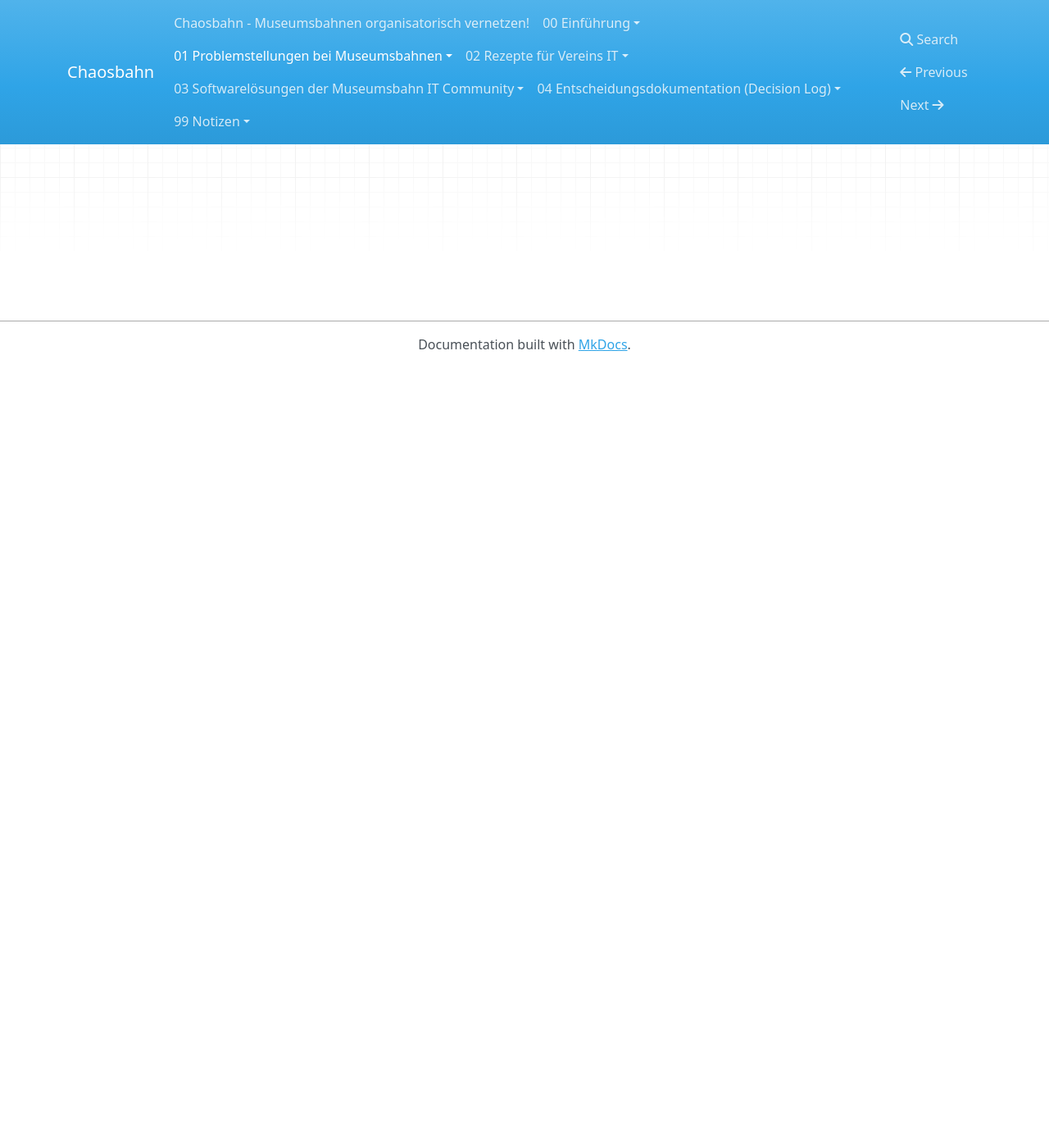
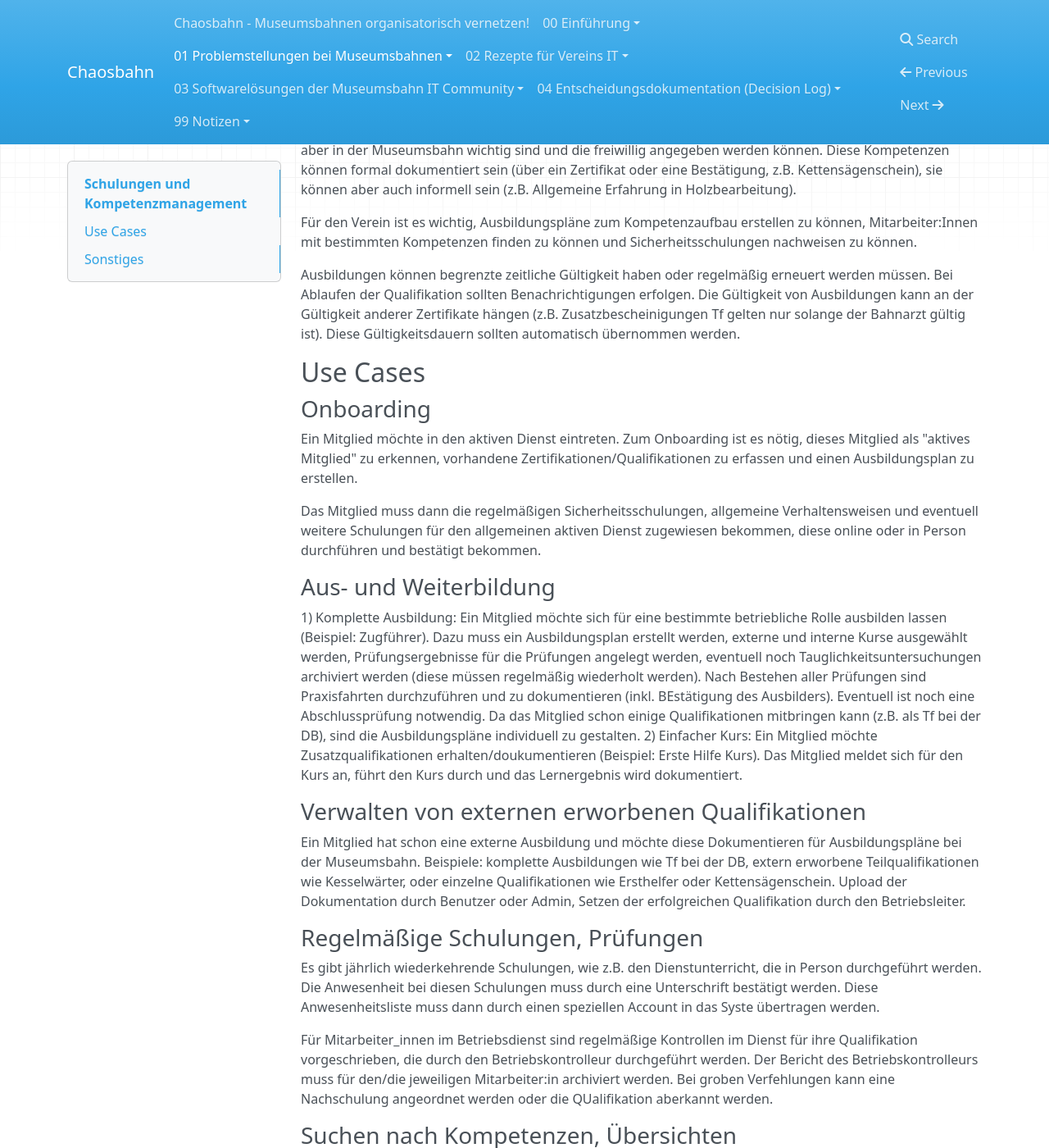
Before and after one commit to museumsbahn-it-community/museumsbahn-knowledgebase, an MkDocs documentation site: the page built from docs/01 Problemstellungen bei Museumsbahnen/08 Schulungen/00 Problembeschreibung.md, in a window 1280 px wide and 1400 px high, scrolled down 235 px. Shown: the whole window at 82% size. Built offline with MkDocs 1.6.1, drawn with Linux system fonts in a browser that asks for light colours; nearby versions of some CDN libraries; before the commit the page ends 900 px from its top, so only the background shows below that; some of the changed text lies outside the part shown.

Commit message:
Problembeschreibung Schulungen angefangen

```diff
--- a/docs/01 Problemstellungen bei Museumsbahnen/08 Schulungen/00 Problembeschreibung.md
+++ b/docs/01 Problemstellungen bei Museumsbahnen/08 Schulungen/00 Problembeschreibung.md
@@ -1,4 +1,45 @@
-# Schulungen
-Museumbahnen müssen ihre Mitarbeiter regelmäßig schulen und auch die Qualifikationsnachweise verwalten (aufbewahren, vorhalten für Behörden, ...)
+# Schulungen und Kompetenzmanagement
+
+Museumbahnen müssen ihre Mitarbeiter:Innen regelmäßig schulen und auch die Qualifikationsnachweise verwalten (aufbewahren, vorhalten für Behörden, ...)
 
 Bestimmte Schulungen müssen jedes Jahr durchgeführt werden und der Besuch dieser Schulung muss nachgehalten werden (z.B. Dienstunterricht, Staplerkunde, ...)
+
+Die Mitarbeiter:Innen haben auch Kompetenzen, die sie außerhalb der Museumsbahn erworben haben, die aber in der Museumsbahn wichtig sind und die freiwillig angegeben werden können. Diese Kompetenzen können formal dokumentiert sein (über ein Zertifikat oder eine Bestätigung, z.B. Kettensägenschein), sie können aber auch informell sein (z.B. Allgemeine Erfahrung in Holzbearbeitung).
+
+Für den Verein ist es wichtig, Ausbildungspläne zum Kompetenzaufbau erstellen zu können, Mitarbeiter:Innen mit bestimmten Kompetenzen finden zu können und Sicherheitsschulungen nachweisen zu können.
+
+Ausbildungen können begrenzte zeitliche Gültigkeit haben oder regelmäßig erneuert werden müssen. Bei Ablaufen der Qualifikation sollten Benachrichtigungen erfolgen. Die Gültigkeit von Ausbildungen kann an der Gültigkeit anderer Zertifikate hängen (z.B. Zusatzbescheinigungen Tf gelten nur solange der Bahnarzt gültig ist). Diese Gültigkeitsdauern sollten automatisch übernommen werden.
+
+## Use Cases
+
+### Onboarding
+
+Ein Mitglied möchte in den aktiven Dienst eintreten. Zum Onboarding ist es nötig, dieses Mitglied als "aktives Mitglied" zu erkennen, vorhandene Zertifikationen/Qualifikationen zu erfassen und einen Ausbildungsplan zu erstellen.
+
+Das Mitglied muss dann die regelmäßigen Sicherheitsschulungen, allgemeine Verhaltensweisen und eventuell weitere Schulungen für den allgemeinen aktiven Dienst zugewiesen bekommen, diese online oder in Person durchführen und bestätigt bekommen.
+
+### Aus- und Weiterbildung
+
+1) Komplette Ausbildung: Ein Mitglied möchte sich für eine bestimmte betriebliche Rolle ausbilden lassen (Beispiel: Zugführer). Dazu muss ein Ausbildungsplan erstellt werden, externe und interne Kurse ausgewählt werden, Prüfungsergebnisse für die Prüfungen angelegt werden, eventuell noch Tauglichkeitsuntersuchungen archiviert werden (diese müssen regelmäßig wiederholt werden). Nach Bestehen aller Prüfungen sind Praxisfahrten durchzuführen und zu dokumentieren (inkl. BEstätigung des Ausbilders). Eventuell ist noch eine Abschlussprüfung notwendig. Da das Mitglied schon einige Qualifikationen mitbringen kann (z.B. als Tf bei der DB), sind die Ausbildungspläne individuell zu gestalten.
+2) Einfacher Kurs: Ein Mitglied möchte Zusatzqualifikationen erhalten/doukumentieren (Beispiel: Erste Hilfe Kurs). Das Mitglied meldet sich für den Kurs an, führt den Kurs durch und das Lernergebnis wird dokumentiert.
+
+### Verwalten von externen erworbenen Qualifikationen
+
+Ein Mitglied hat schon eine externe Ausbildung und möchte diese Dokumentieren für Ausbildungspläne bei der Museumsbahn. Beispiele: komplette Ausbildungen wie Tf bei der DB, extern erworbene Teilqualifikationen wie Kesselwärter, oder einzelne Qualifikationen wie Ersthelfer oder Kettensägenschein. Upload der Dokumentation durch Benutzer oder Admin, Setzen der erfolgreichen Qualifikation durch den Betriebsleiter.
+
+### Regelmäßige Schulungen, Prüfungen
+
+Es gibt jährlich wiederkehrende Schulungen, wie z.B. den Dienstunterricht, die in Person durchgeführt werden. Die Anwesenheit bei diesen Schulungen muss durch eine Unterschrift bestätigt werden. Diese Anwesenheitsliste muss dann durch einen speziellen Account in das Syste übertragen werden.
+
+Für Mitarbeiter_innen im Betriebsdienst sind regelmäßige Kontrollen im Dienst für ihre Qualifikation vorgeschrieben, die durch den Betriebskontrolleur durchgeführt werden. Der Bericht des Betriebskontrolleurs muss für den/die jeweiligen Mitarbeiter:in archiviert werden. Bei groben Verfehlungen kann eine Nachschulung angeordnet werden oder die QUalifikation aberkannt werden.
+
+### Suchen nach Kompetenzen, Übersichten
+
+Der Betriebsleiter benötigt eine Übersicht über aktuelle und abgelaufene Qualifikationen für Personen und Qualifikationen.
+
+Der Betriebsplaner bentögt eine Übersicht über Personen mit bestimmten Qualifikationen.
+
+Das Mitglied benötigt eine Übersicht über die bereits erworbenen Qualifikationen (mit Ablaufdatum), den Ausbildungsplan und die nächsten möglichen Ausbildungsschritte
+
+## Sonstiges
+Bahnarzt kann wie eine ablaufende Qualifikation betrachtet werden, die als Voraussetzung für andere dient. (Logik: Bahnarzt gültig bis X, andere Voraussetzung gültig bis Y, Schulung gültig solange X und Y noch nicht vorbei sind. Ist X oder Y vorbei, dann wird Schulung ungültig. Bei Erneuerung Bahnarzt/andere Voraussetzung auf X1 bzw Y1, wird Schulung wieder gültig.)
```
